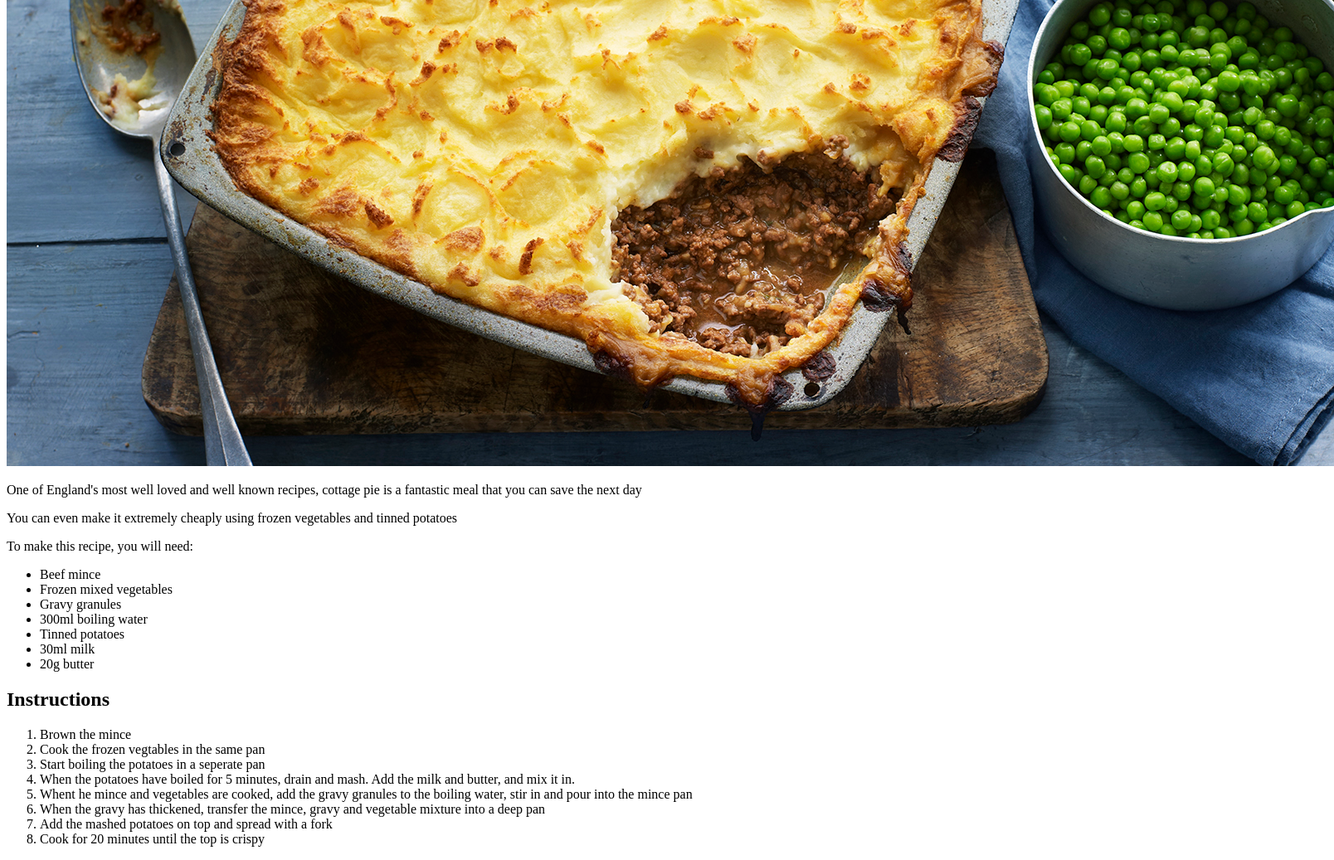
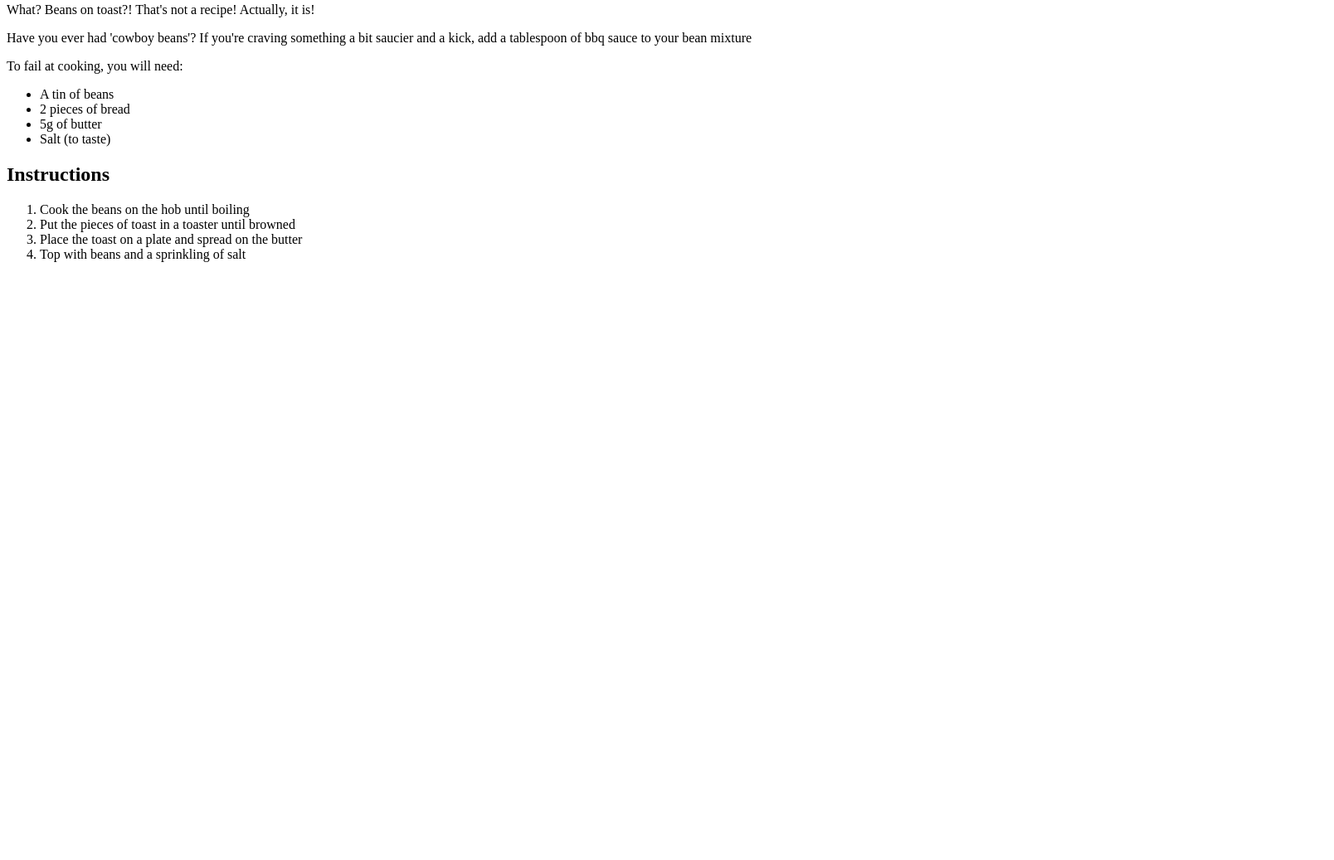
Before and after one commit to bethwoodcock/odin-recipes, a plain HTML site: page recipes/beansontoast.html in a window 1280 px wide. Shown: the part 418-1455 px from the top of the page at 83% size, 1608 px wide, since content can reach past the window. After the commit the page ends 800 px from the top, so only its background shows below. Drawn offline with Linux system fonts and the light colour scheme.

Commit message:
Update beansontoast.html

```diff
--- a/recipes/beansontoast.html
+++ b/recipes/beansontoast.html
@@ -4,36 +4,29 @@
     <meta charset="UTF-8">
     <meta http-equiv="X-UA-Compatible" content="IE=edge">
     <meta name="viewport" content="width=device-width, initial-scale=1.0">
-    <title>Document</title>
+    <title>Beans on Toast</title>
 </head>
 <body>
-    <h1>Cottage Pie</h1>
+    <h1>Beans on Toast</h1>
 
-    <img src="../photos/pie.jpg">
+    <img src="../photos/beans.jpg">
 
-    <p>One of England's most well loved and well known recipes, cottage pie is a fantastic meal that you can save the next day </p>
-    <p>You can even make it extremely cheaply using frozen vegetables and tinned potatoes</p>
-    <p>To make this recipe, you will need:</p>
+    <p>What? Beans on toast?! That's not a recipe! Actually, it is!</p>
+    <p>Have you ever had 'cowboy beans'? If you're craving something a bit saucier and a kick, add a tablespoon of bbq sauce to your bean mixture</p>
+    <p>To fail at cooking, you will need:</p>
     <ul>
-        <li>Beef mince</li>
-        <li>Frozen mixed vegetables</li>
-        <li>Gravy granules</li>
-        <li>300ml boiling water</li>
-        <li>Tinned potatoes</li>
-        <li>30ml milk</li>
-        <li>20g butter</li>
+        <li>A tin of beans</li>
+        <li>2 pieces of bread</li>
+        <li>5g of butter</li>
+        <li>Salt (to taste)</li>
     </ul>
 
     <h2>Instructions</h2>
     <ol>
-        <li>Brown the mince</li>
-        <li>Cook the frozen vegtables in the same pan</li>
-        <li>Start boiling the potatoes in a seperate pan</li>
-        <li>When the potatoes have boiled for 5 minutes, drain and mash. Add the milk and butter, and mix it in.</li>
-        <li>Whent he mince and vegetables are cooked, add the gravy granules to the boiling water, stir in and pour into the mince pan</li>
-        <li>When the gravy has thickened, transfer the mince, gravy and vegetable mixture into a deep pan</li>
-        <li>Add the mashed potatoes on top and spread with a fork</li>
-        <li>Cook for 20 minutes until the top is crispy</li>
+        <li>Cook the beans on the hob until boiling</li>
+        <li>Put the pieces of toast in a toaster until browned</li>
+        <li>Place the toast on a plate and spread on the butter</li>
+        <li>Top with beans and a sprinkling of salt</li>
     </ol>
 
 
```
Also changed, not shown: photos/beans.jpg (added).
